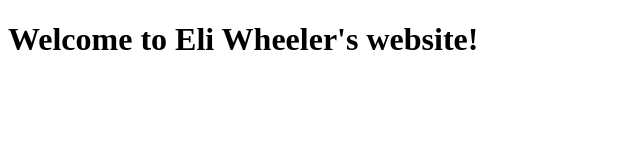
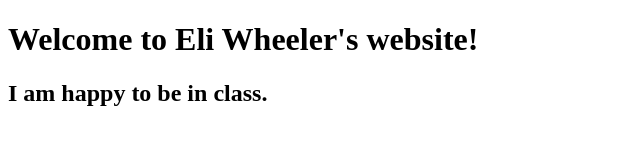
Before and after one commit to ewheeler20/SDEV255Intro, a plain HTML site: page index.html in a window 1280 px wide. Shown: the whole page, without its empty margins (0-640 px from the left). Drawn offline with Linux system fonts and the light colour scheme.

Commit message:
I added an h2 tag - ew

```diff
--- a/index.html
+++ b/index.html
@@ -10,6 +10,7 @@
 
 <body>
   <h1>Welcome to Eli Wheeler's website!</h1>
+  <h2>I am happy to be in class.</h2>
   <script src="script.js"></script>
 
   <!--
```
